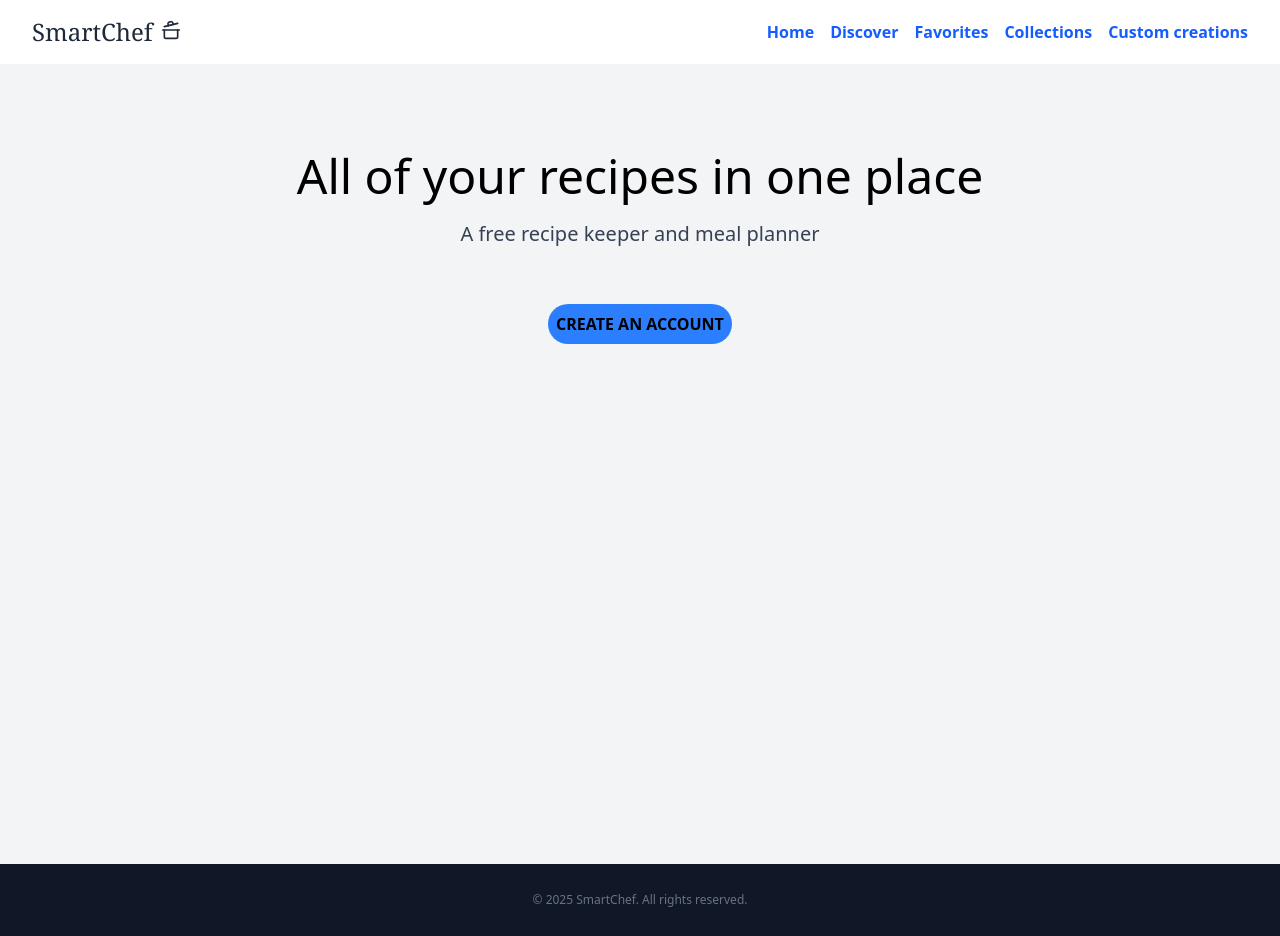
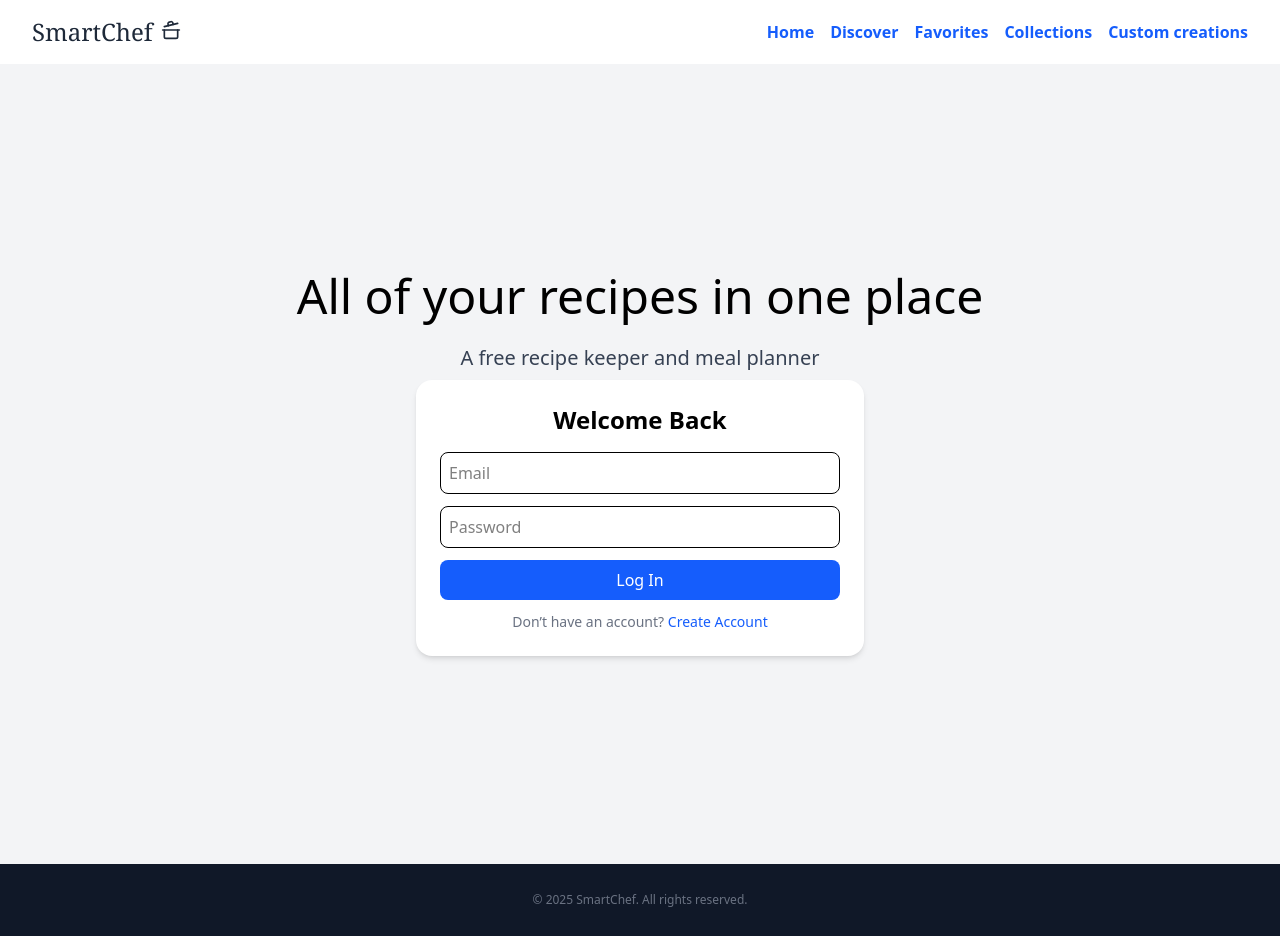
Before and after one commit to Vasuki-84/Recipe-Finder-and-Organizer-App, a React (Vite) app in the folder recipe-finder-and-organizer-app/: page / in a window 1280 px wide. Built offline with nearby package versions, Linux system fonts and the light colour scheme.

Commit message:
created basic designing for home page

```diff
--- a/recipe-finder-and-organizer-app/src/App.jsx
+++ b/recipe-finder-and-organizer-app/src/App.jsx
@@ -6,6 +6,7 @@ import Footer from "./Components/Footer";
 import Discover from "./Pages/Discover";
 import Favorites from "./Pages/Favorites";
 import Collections from "./Pages/Collections";
+import Signup from "./Pages/Signup";
 import CustomCreations from "./Pages/CustomCreations";
 
 function App() {
@@ -18,7 +19,9 @@ function App() {
         <Route path="/discover" element={<Discover />} />
         <Route path="/favorites" element={<Favorites />} />
         <Route path="/collections" element={<Collections />} />
-        <Route path="CustomCreations" element={<CustomCreations />} />
+        <Route path="/customCreations" element={<CustomCreations />} />
+
+        <Route path="/signup" element={<Signup />} />
       </Routes>
       <Footer />
     </div>
--- a/recipe-finder-and-organizer-app/src/Pages/Home.jsx
+++ b/recipe-finder-and-organizer-app/src/Pages/Home.jsx
@@ -1,20 +1,50 @@
-import React from "react"
 
+import React from "react";
+import { useNavigate } from "react-router-dom";
 
-function Home() {
+function Login() {
+  const navigate = useNavigate();
+
+  const handleCreateAccount = () => {
+    navigate("/signup");
+  };
+
   return (
-    <div className="min-h-screen p-7 bg-gray-100">
+    <div className="flex flex-col items-center justify-center min-h-screen bg-gray-100">
+      <div className="flex flex-col gap-5 text-center  ">
+        <h2 className="text-5xl mb-1 ">All of your recipes in one place</h2>
+        <p className="text-xl text-gray-700  mb-2">
+          A free recipe keeper and meal planner
+        </p>
+      </div>
+      <div className="bg-white p-6 rounded-2xl shadow-md w-full max-w-md text-center">
+        <h1 className="text-2xl font-semibold mb-4">Welcome Back</h1>
+        <input
+          type="email"
+          placeholder="Email"
+          className="w-full mb-3 p-2 border rounded-lg"
+        />
+        <input
+          type="password"
+          placeholder="Password"
+          className="w-full mb-3 p-2 border rounded-lg"
+        />
+        <button className="w-full bg-blue-600 text-white py-2 rounded-lg mb-3 hover:bg-blue-700 transition">
+          Log In
+        </button>
 
-        <div className="flex flex-col gap-5 text-center mt-15 m-10 ">
-          <h2 className="text-5xl ">All of your recipes in one place</h2>
-          <p className="text-xl text-gray-700 ">A free recipe keeper and meal planner</p>
-        </div>
-        <div className="text-center ">
-          <button className="mt-4 bg-blue-500 px-2 py-2 rounded-full font-semibold  "> CREATE AN ACCOUNT</button>
-        </div>
-
+        <p className="text-gray-500 text-sm">
+          Don’t have an account?{" "}
+          <button
+            onClick={handleCreateAccount}
+            className="text-blue-600 font-medium hover:underline"
+          >
+            Create Account
+          </button>
+        </p>
+      </div>
     </div>
   );
 }
 
-export default Home;
+export default Login;
--- a/recipe-finder-and-organizer-app/src/Pages/Login.jsx
+++ /dev/null
@@ -1,9 +0,0 @@
-import React from 'react'
-
-function Login() {
-  return (
-    <div>Login</div>
-  )
-}
-
-export default Login
--- /dev/null
+++ b/recipe-finder-and-organizer-app/src/Pages/Signup.jsx
@@ -0,0 +1,9 @@
+import React from 'react'
+
+function Signup() {
+  return (
+    <div>Signup</div>
+  )
+}
+
+export default Signup
```
